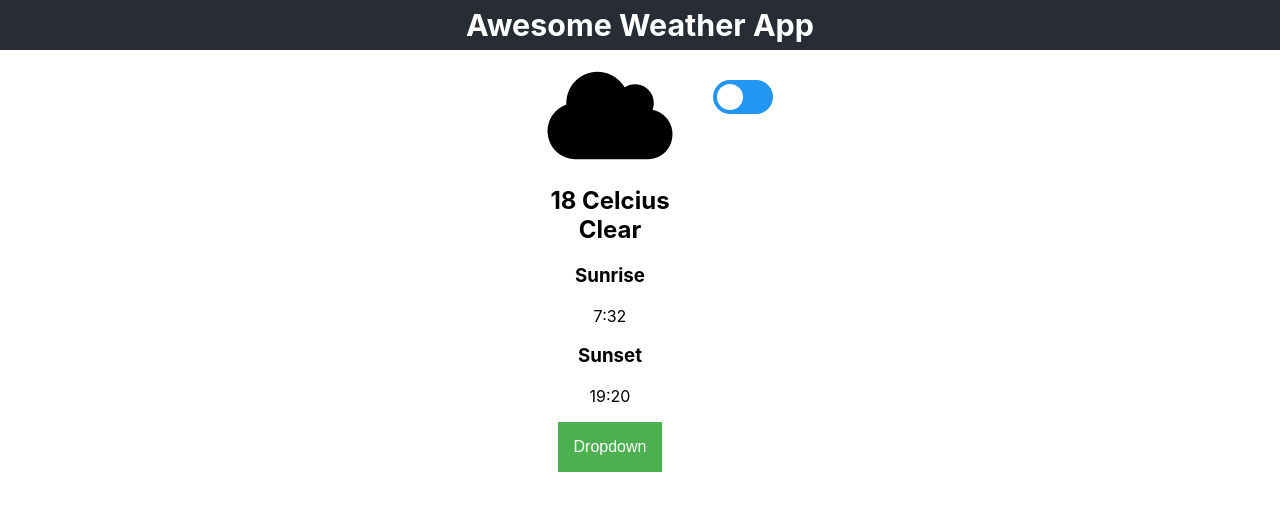
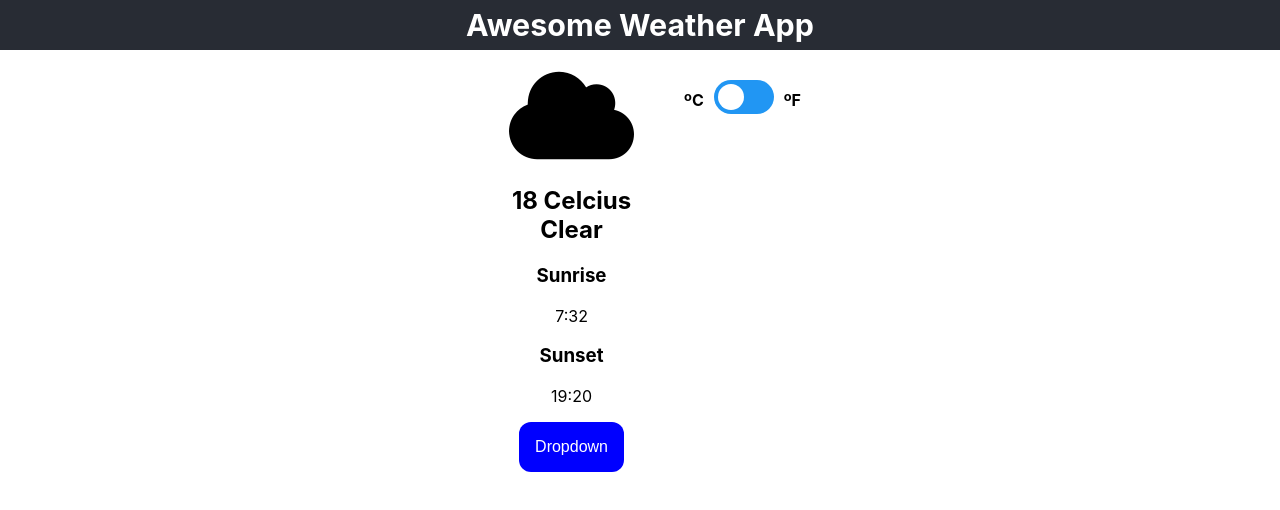
Before and after one commit to B-HANSEN/weather-app, a React (Create React App) app: page / in a window 1280 px wide. Shown: the top 510 px of the page. Built offline with nearby package versions, Linux system fonts and the light colour scheme.

Commit message:
completed toggle design

```diff
--- a/src/Components/Toggle.js
+++ b/src/Components/Toggle.js
@@ -8,12 +8,14 @@ class Toggle extends React.Component {
 
         return (
 
-            <div>
+            <div className="temp">
 
+                <h4>ºC</h4>
                 <label className="switch">
                     <input type="checkbox" />
                     <span className="slider round"></span>
                 </label>
+                <h4>ºF</h4>
 
 
             </div>
--- a/src/Components/styles/button.css
+++ b/src/Components/styles/button.css
@@ -1,11 +1,12 @@
 /* Style The Dropdown Button */
 .dropbtn {
-    background-color: #4CAF50;
+    background-color: blue;
     color: white;
     padding: 16px;
     font-size: 16px;
     border: none;
     cursor: pointer;
+    border-radius: 12px;
   }
 
   /* The container <div> - needed to position the dropdown content */
@@ -41,6 +42,6 @@
   }
 
   /* Change the background color of the dropdown button when the dropdown content is shown */
-  .dropdown:hover .dropbtn {
-    background-color: #3e8e41;
-  }
+  /* .dropdown:hover .dropbtn {
+    background-color: blue;
+  } */
--- a/src/Components/styles/toggle.css
+++ b/src/Components/styles/toggle.css
@@ -58,3 +58,13 @@ input:checked + .slider:before {
 .slider.round:before {
   border-radius: 50%;
 }
+
+.temp {
+  height: 100px;
+  display: flex;
+}
+
+h4 {
+  align-self: center;
+  margin: 10px;
+}
```
